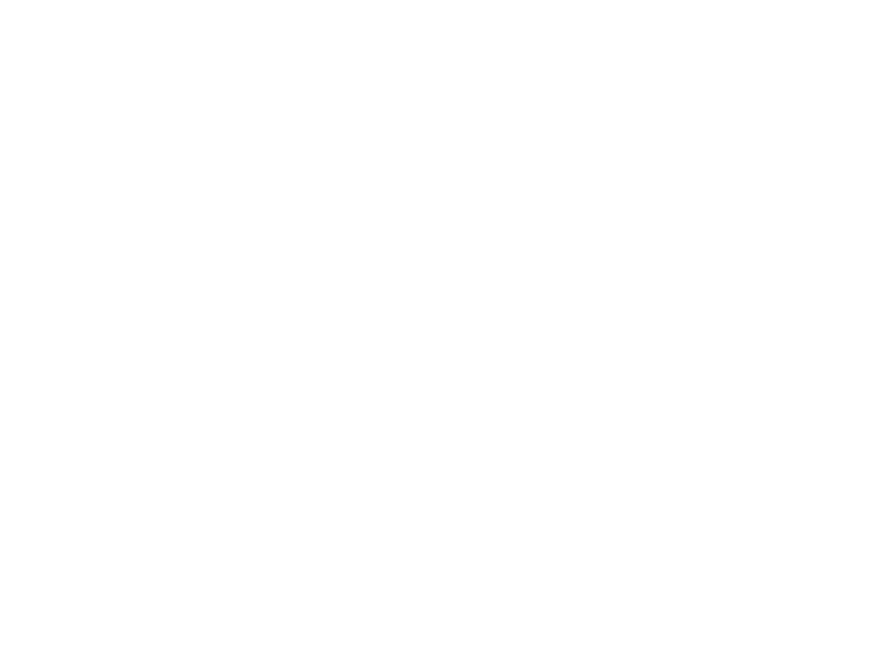
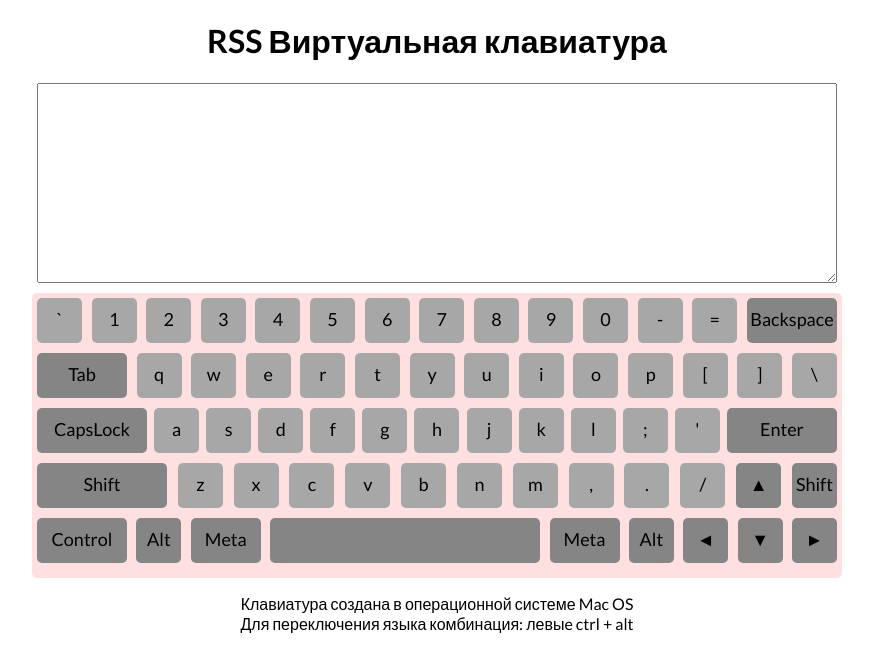
Before and after one commit to NastiaKoval/codejam-virtual-keyboard, a plain HTML site: page index.html in a window 1280 px wide. Shown: the whole page, without its empty margins (203-1076 px from the left). Drawn offline with Linux system fonts and the light colour scheme.

Commit message:
feat: make a keyboard task

```diff
--- a/index.html
+++ b/index.html
@@ -3,6 +3,7 @@
 <head>
     <meta charset="UTF-8">
     <meta name="viewport" content="width=device-width, initial-scale=1.0">
+    <link href="https://fonts.googleapis.com/css2?family=Lato:wght@300;400;700&display=swap" rel="stylesheet">
     <link rel="stylesheet" href="style.css">
     <title>Virtual keyboard</title>
 </head>
--- a/script.js
+++ b/script.js
@@ -0,0 +1,250 @@
+const BUTTONS = [
+    [
+    { name: 'Backquote', eng: ['`', '˜'], rus: [']', '['] },
+    { name: 'Digit1', eng: ['1', '!'], rus: ['1', '!'] },
+    { name: 'Digit2', eng: ['2', '@'], rus: ['2', '"'] },
+    { name: 'Digit3', eng: ['3', '#'], rus: ['3', '№'] },
+    { name: 'Digit4', eng: ['4', '$'], rus: ['4', ';'] },
+    { name: 'Digit5', eng: ['5', '%'], rus: ['5', '%'] },
+    { name: 'Digit6', eng: ['6', 'ˆ'], rus: ['6', ':'] },
+    { name: 'Digit7', eng: ['7', '&'], rus: ['7', '?'] },
+    { name: 'Digit8', eng: ['8', '*'], rus: ['8', '*'] },
+    { name: 'Digit9', eng: ['9', '('], rus: ['9', '('] },
+    { name: 'Digit0', eng: ['0', ')'], rus: ['0', ')'] },
+    { name: 'Minus', eng: ['-', '_'], rus: ['-', '_'] },
+    { name: 'Equal', eng: ['=', '+'], rus: ['=', '+'] },
+    { name: 'Backspace', value: 'Backspace' }
+    ],
+    [
+    { name: 'Tab', value: 'Tab' },
+    { name: 'KeyQ', eng: ['q', 'Q'], rus: ['й', 'Й'] },
+    { name: 'KeyW', eng: ['w', 'W'], rus: ['ц', 'Ц'] },
+    { name: 'KeyE', eng: ['e', 'E'], rus: ['у', 'У'] },
+    { name: 'KeyR', eng: ['r', 'R'], rus: ['к', 'К'] },
+    { name: 'KeyT', eng: ['t', 'T'], rus: ['е', 'Е'] },
+    { name: 'KeyY', eng: ['y', 'Y'], rus: ['н', 'Н'] },
+    { name: 'KeyU', eng: ['u', 'U'], rus: ['г', 'Г'] },
+    { name: 'KeyI', eng: ['i', 'I'], rus: ['ш', 'Ш'] },
+    { name: 'KeyO', eng: ['o', 'O'], rus: ['щ', 'Щ'] },
+    { name: 'KeyP', eng: ['p', 'P'], rus: ['з', 'З'] },
+    { name: 'BracketLeft', eng: ['[', '{'], rus: ['х', 'Х'] },
+    { name: 'BracketRight', eng: [']', '}'], rus: ['ъ', 'Ъ'] },
+    { name: 'Backslash', eng: ['\\', '|'], rus: ['\\', '/'] }
+    ],
+    [
+    { name: 'CapsLock', value: 'CapsLock' },
+    { name: 'KeyA', eng: ['a', 'A'], rus: ['ф', 'Ф'] },
+    { name: 'KeyS', eng: ['s', 'S'], rus: ['ы', 'Ы'] },
+    { name: 'KeyD', eng: ['d', 'D'], rus: ['в', 'В'] },
+    { name: 'KeyF', eng: ['f', 'F'], rus: ['а', 'А'] },
+    { name: 'KeyG', eng: ['g', 'G'], rus: ['п', 'П'] },
+    { name: 'KeyH', eng: ['h', 'H'], rus: ['р', 'Р'] },
+    { name: 'KeyJ', eng: ['j', 'J'], rus: ['о', 'О'] },
+    { name: 'KeyK', eng: ['k', 'K'], rus: ['л', 'Л'] },
+    { name: 'KeyL', eng: ['l', 'L'], rus: ['д', 'Д'] },
+    { name: 'Semicolon', eng: [';', ':'], rus: ['ж', 'Ж'] },
+    { name: 'Quote', eng: ['\'', '"'], rus: ['э', 'Э'] },
+    { name: 'Enter', value: 'Enter' }
+    ],
+    [
+    { name: 'ShiftLeft', value: 'Shift' },
+    { name: 'KeyZ', eng: ['z', 'Z'], rus: ['я', 'Я'] },
+    { name: 'KeyX', eng: ['x', 'X'], rus: ['ч', 'Ч'] },
+    { name: 'KeyC', eng: ['c', 'C'], rus: ['с', 'С'] },
+    { name: 'KeyV', eng: ['v', 'V'], rus: ['м', 'М'] },
+    { name: 'KeyB', eng: ['b', 'B'], rus: ['и', 'И'] },
+    { name: 'KeyN', eng: ['n', 'N'], rus: ['т', 'Т'] },
+    { name: 'KeyM', eng: ['m', 'M'], rus: ['ь', 'Ь'] },
+    { name: 'Comma', eng: [',', '<'], rus: ['б', 'Б'] },
+    { name: 'Period', eng: ['.', '>'], rus: ['ю', 'Ю'] },
+    { name: 'Slash', eng: ['/', '?'], rus: ['.', ','] },
+    { name: 'ArrowUp', value: '▲' },
+    { name: 'ShiftRight', value: 'Shift' }
+    ],
+    [
+    { name: 'ControlLeft', value: 'Control' },
+    { name: 'AltLeft', value: 'Alt' },
+    { name: 'MetaLeft', value: 'Meta' },
+    { name: 'Space', value: '' },
+    { name: 'MetaRight', value: 'Meta' },
+    { name: 'AltRight', value: 'Alt' },
+    { name: 'ArrowLeft', value: '◄' },
+    { name: 'ArrowDown', value: '▼' },
+    { name: 'ArrowRight', value: '►' }
+    ]
+]
+
+const HEADING = document.createElement('h1');
+HEADING.innerText = 'RSS Виртуальная клавиатура';
+document.body.append(HEADING);
+
+const TEXTAREA = document.createElement('textarea');
+TEXTAREA.className = 'textarea';
+TEXTAREA.setAttribute('cols', '120');
+TEXTAREA.setAttribute('rows', '15');
+document.body.append(TEXTAREA);
+
+const KEYBOARD_CONTAINER = document.createElement('div');
+KEYBOARD_CONTAINER.className = "keyboard-container";
+document.body.append(KEYBOARD_CONTAINER);
+
+const EXPLANATION = document.createElement('p');
+EXPLANATION.className = 'explanation';
+EXPLANATION.innerText = `Клавиатура создана в операционной системе Mac OS
+Для переключения языка комбинация: левыe ctrl + alt`;
+document.body.append(EXPLANATION);
+
+let LANGUAGE;
+if (localStorage.getItem('lang')) {
+    LANGUAGE = localStorage.getItem('lang');
+} else {
+    LANGUAGE = 'eng';
+}
+
+class Button {
+    constructor(prop) {
+        const button_container = document.createElement('div');
+        button_container.classList.add(prop.name);
+        button_container.classList.add(`button`);
+        const button_value_eng = document.createElement('span');
+        button_value_eng.classList.add('eng');
+        const button_value_eng_shift = document.createElement('span');
+        button_value_eng_shift.classList.add('eng-shift');
+        const button_value_rus = document.createElement('span');
+        button_value_rus.classList.add('rus');
+        const button_value_rus_shift = document.createElement('span');
+        button_value_rus_shift.classList.add('rus-shift');
+
+        if ('value' in prop) {
+            button_container.classList.add('special');
+            button_value_eng.innerText = prop.value;
+            button_value_rus.innerText = prop.value;
+        } else {
+            button_container.classList.add('simple');
+            button_value_eng.innerText = prop.eng[0];
+            button_value_eng_shift.innerText = prop.eng[1];
+            button_value_rus.innerText = prop.rus[0];
+            button_value_rus_shift.innerText = prop.rus[1];
+        }
+        button_container.append(button_value_eng);
+        button_container.append(button_value_eng_shift);
+        button_container.append(button_value_rus);
+        button_container.append(button_value_rus_shift);
+        return button_container;
+
+    }
+}
+
+function buildRows(arr) {
+    const ROW_CONTAINER = document.createElement('div');
+    ROW_CONTAINER.classList.add('row-container');
+    for (let i = 0; i < arr.length; i++) {
+        let key = new Button(arr[i]);
+        ROW_CONTAINER.append(key);
+    }
+    KEYBOARD_CONTAINER.append(ROW_CONTAINER);
+}
+
+function buildKeyboard() {
+    for (let arr of BUTTONS) {
+        buildRows(arr);
+    }
+    if (LANGUAGE == 'eng') {
+        KEYBOARD_CONTAINER.querySelectorAll('.rus').forEach(el => el.classList.add('hidden'));
+        KEYBOARD_CONTAINER.querySelectorAll('.rus-shift').forEach(el => el.classList.add('hidden'));
+        KEYBOARD_CONTAINER.querySelectorAll('.eng-shift').forEach(el => el.classList.add('hidden'));
+    } else {
+        KEYBOARD_CONTAINER.querySelectorAll('.eng').forEach(el => el.classList.add('hidden'));
+        KEYBOARD_CONTAINER.querySelectorAll('.eng-shift').forEach(el => el.classList.add('hidden'));
+        KEYBOARD_CONTAINER.querySelectorAll('.rus-shift').forEach(el => el.classList.add('hidden'));
+    }
+}
+
+buildKeyboard();
+
+const allButtons = KEYBOARD_CONTAINER.querySelectorAll('.button');
+const simpleButtons = KEYBOARD_CONTAINER.querySelectorAll('.simple');
+document.addEventListener('keydown', function(event) {
+    TEXTAREA.focus();
+    event.preventDefault();
+    for (let button of allButtons) {
+        if (event.code == button.classList[0]) {
+            button.classList.add('press');
+            if (button.classList.contains('simple') && event.shiftKey) {
+                TEXTAREA.value += button.querySelector(`span.${LANGUAGE}-shift`).innerText;
+            } else if (button.classList.contains('simple')) {
+                TEXTAREA.value += button.querySelector(`span.${LANGUAGE}`).innerText;
+            } else if (button.classList.contains('CapsLock')) {
+                simpleButtons.forEach(el => el.classList.add('up'));
+            } else if (event.shiftKey) {
+                simpleButtons.forEach(elem => elem.querySelector(`.${LANGUAGE}`).classList.add('hidden'));
+                simpleButtons.forEach(elem => elem.querySelector(`.${LANGUAGE}-shift`).classList.remove('hidden'));
+            } else if (event.altKey && event.ctrlKey) {
+                changeLang();
+            } else {
+                special(button);
+            }
+        }
+    }
+});
+
+document.addEventListener('keyup', function(event) {
+    event.preventDefault();
+    for (let key of allButtons) {
+        if (event.code == key.classList[0]) {
+            key.classList.remove('press');
+        } else if (event.code == 'CapsLock') {
+            simpleButtons.forEach(el => el.classList.remove('up'));
+        } else if (event.code == 'ShiftLeft' || event.code == 'ShiftRight') {
+            simpleButtons.forEach(elem => elem.querySelector(`.${LANGUAGE}`).classList.remove('hidden'));
+            simpleButtons.forEach(elem => elem.querySelector(`.${LANGUAGE}-shift`).classList.add('hidden'));
+        }
+    }
+});
+
+allButtons.forEach(el => el.addEventListener('click', function(event) {
+    TEXTAREA.focus();
+
+    if (el.classList.contains('simple')) {
+        el.classList.add('press');
+        setTimeout(() => { el.classList.remove('press'); }, 200);
+        TEXTAREA.value += el.querySelector(`span.${LANGUAGE}`).innerText;
+    } else if (el.classList.contains('CapsLock')) {
+        el.classList.toggle('press');
+        simpleButtons.forEach(elem => elem.classList.toggle('up'));
+    } else {
+        el.classList.add('press');
+        setTimeout(() => { el.classList.remove('press'); }, 200);
+        special(el);
+    }
+}));
+
+function changeLang() {
+    if (LANGUAGE == 'eng') {
+        LANGUAGE = 'rus';
+        KEYBOARD_CONTAINER.querySelectorAll('.rus').forEach(el => el.classList.remove('hidden'));
+        KEYBOARD_CONTAINER.querySelectorAll('.eng').forEach(el => el.classList.add('hidden'));
+        KEYBOARD_CONTAINER.querySelectorAll('.eng-shift').forEach(el => el.classList.add('hidden'));
+        KEYBOARD_CONTAINER.querySelectorAll('.rus-shift').forEach(el => el.classList.add('hidden'));
+    } else {
+        LANGUAGE = 'eng'
+        KEYBOARD_CONTAINER.querySelectorAll('.eng').forEach(el => el.classList.remove('hidden'));
+        KEYBOARD_CONTAINER.querySelectorAll('.rus').forEach(el => el.classList.add('hidden'));
+        KEYBOARD_CONTAINER.querySelectorAll('.rus-shift').forEach(el => el.classList.add('hidden'));
+        KEYBOARD_CONTAINER.querySelectorAll('.eng-shift').forEach(el => el.classList.add('hidden'));
+    }
+    localStorage.setItem('lang', LANGUAGE);
+}
+function special(elem) {
+    if (elem.classList.contains('Enter')) {
+        TEXTAREA.value += '\r\n';
+    } else if (elem.classList.contains('Tab')) {
+        TEXTAREA.value += '\t';
+    } else if (elem.classList.contains('Space')) {
+        TEXTAREA.value += ' ';
+    } else if (elem.classList.contains('Backspace')) {
+        TEXTAREA.value = TEXTAREA.value.slice(0, TEXTAREA.value.length - 1);
+    } else if (elem.classList.contains('ArrowUp') || elem.classList.contains('ArrowDown') || elem.classList.contains('ArrowLeft') || elem.classList.contains('ArrowRight')) {
+        TEXTAREA.value += elem.querySelector(`span.${LANGUAGE}`).innerText;
+    }
+}
--- a/style.css
+++ b/style.css
@@ -0,0 +1,117 @@
+body {
+    font-family: 'Lato', sans-serif;
+}
+
+h1 {
+    position: relative;
+    text-align: center;
+}
+
+.textarea {
+
+    display: block;
+    box-sizing: border-box;
+    margin: 10px auto;
+    padding: 10px;
+    width: 800px;
+    height: 200px;
+    font-size: 18px;
+}
+
+.keyboard-container {
+    background-color: rgba(255, 204, 204, 0.6);
+    position: relative;
+    margin: auto;
+    width: 800px;
+    padding: 5px;
+    border-radius: 5px;
+}
+
+.button {
+    background-color: rgb(168, 167, 167);
+    box-sizing: border-box;
+    width: 45px;
+    height: 45px;
+    color: black;
+    font-size: 18px;
+    text-align: center;
+    padding-top: 10px;
+    border-radius: 5px;
+}
+
+.button:hover {
+    cursor: pointer;
+}
+
+.hidden {
+    display: none;
+}
+
+.button.press {
+    background-color: white;
+    animation-name: press;
+    animation-duration: 0.2s;
+}
+
+@keyframes press {
+    from   {transform: scale(1.2);}
+    to  {transform: scale(1);}
+}
+
+.up {
+    text-transform: uppercase;
+}
+
+.Backspace,
+.Tab {
+    background-color: rgb(133, 133, 133);
+    width: 90px;
+}
+
+.CapsLock,
+.Enter {
+    background-color: rgb(133, 133, 133);
+    width: 110px;
+}
+
+.ShiftLeft {
+    background-color: rgb(133, 133, 133);
+    width: 130px;
+}
+
+.ControlLeft {
+    background-color: rgb(133, 133, 133);
+    width: 90px;
+}
+
+.MetaLeft,
+.MetaRight {
+    background-color: rgb(133, 133, 133);
+    width: 70px;
+}
+
+.Space {
+    background-color: rgb(133, 133, 133);
+    width: 270px;
+}
+
+.AltLeft,
+.AltRight,
+.ShiftRight,
+.ArrowUp,
+.ArrowDown,
+.ArrowLeft,
+.ArrowRight {
+    background-color: rgb(133, 133, 133);
+}
+
+.row-container {
+    margin-bottom: 10px;
+    display: flex;
+    justify-content: space-between;
+}
+
+.explanation {
+    position: relative;
+    text-align: center;
+}
```
